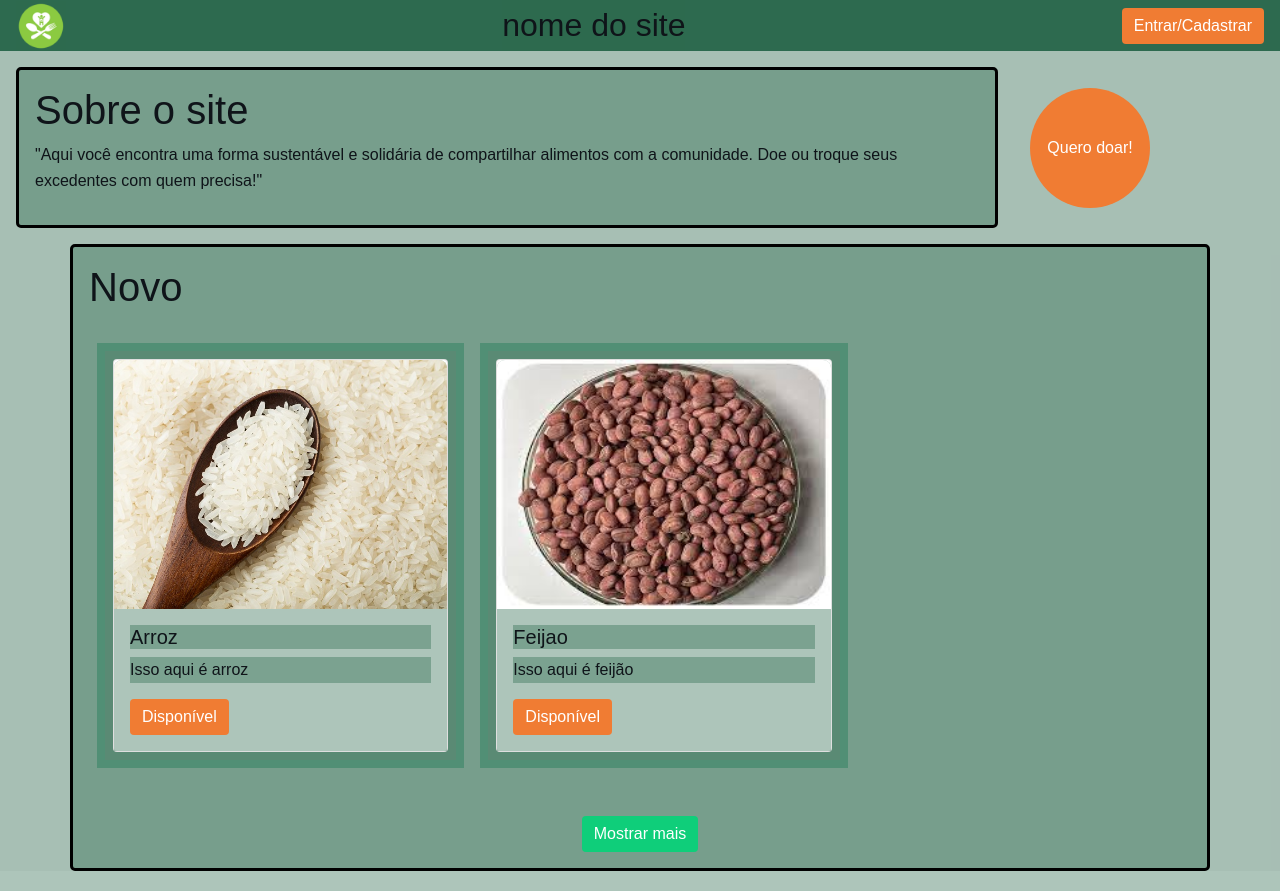
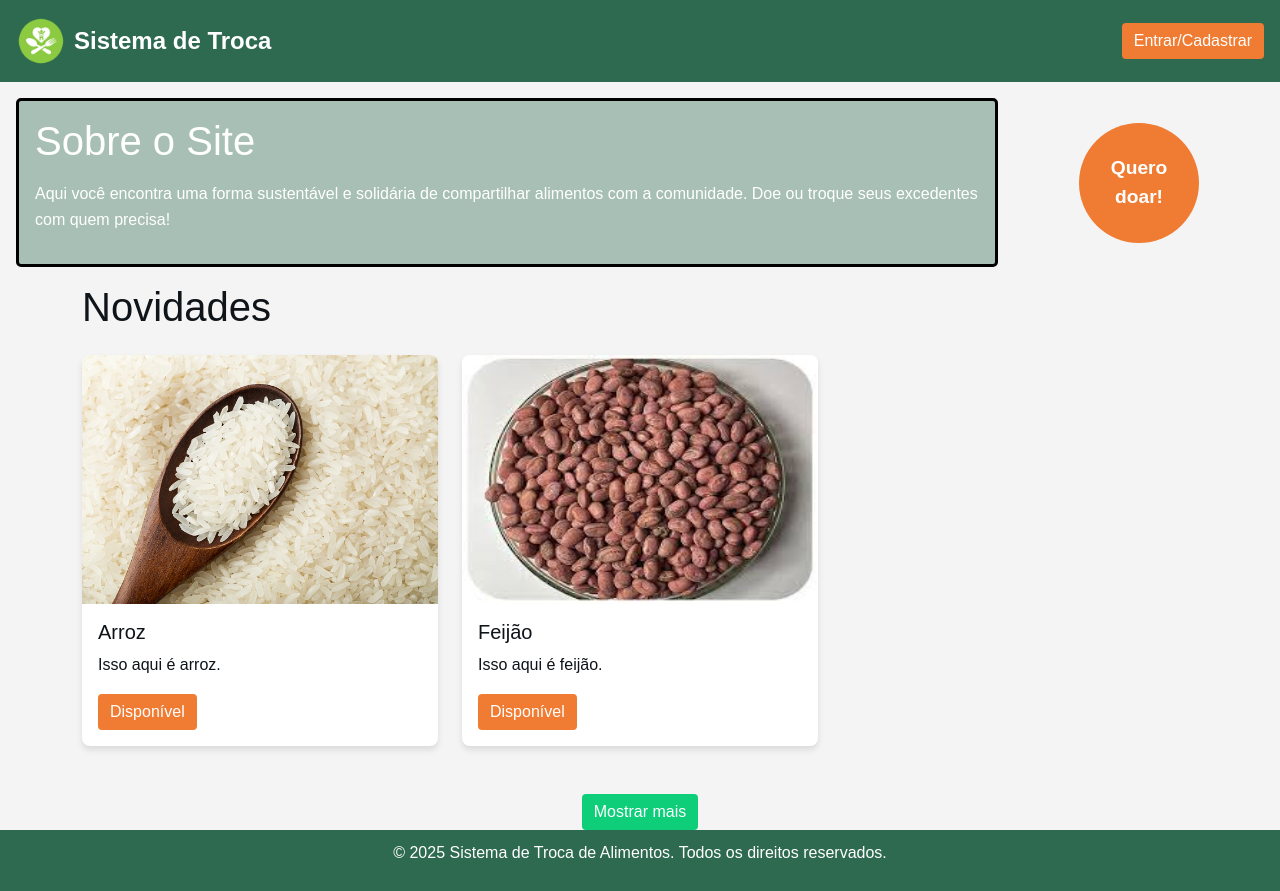
Before and after one commit to Jaum1981/projeto-final-desenvolvimento-web-UFC2024.2, a plain HTML site: page project/public/homeScreen.html in a window 1280 px wide. Drawn offline with nearby package versions, Linux system fonts and the light colour scheme.

Commit message:
prototipo tela de login e de alimento + respectivos css

```diff
--- a/project/public/homeScreen.html
+++ b/project/public/homeScreen.html
@@ -2,35 +2,36 @@
 <html lang="pt-br">
 <head>
     <meta charset="UTF-8">
-    <title>Site</title>
+    <meta name="viewport" content="width=device-width, initial-scale=1.0">
+    <title>Sistema de Troca de Alimentos</title>
     <link href="https://cdn.jsdelivr.net/npm/bootstrap@5.1.3/dist/css/bootstrap.min.css" rel="stylesheet" integrity="sha384-1BmE4kWBq78iYhFldvKuhfTAU6auU8tT94WrHftjDbrCEXSU1oBoqyl2QvZ6jIW3" crossorigin="anonymous">
-    <link rel="stylesheet" href="../src/styles/style.css">
+    <link rel="stylesheet" href="../src/styles/styleHomeScreen.css">
 </head>
 <body>
-    <header>
-        <img src="../src/imagens/logo.png" alt="Logo do site" width="50" height="50"></img>
-        <span> nome do site</span>
+<header class="d-flex align-items-center justify-content-between p-3">
+    <div class="d-flex align-items-center">
+        <img src="../src/imagens/logo.png" alt="Logo do site" width="50" height="50" class="me-2">
+        <span class="site-name">Sistema de Troca</span>
+    </div>
     <button type="button" class="btn btn-primary">Entrar/Cadastrar</button>
 </header>
 
 <div class="flex-container">
-
-        <div class = "about">
-            <h1>Sobre o site</h1>
-            <p>"Aqui você encontra uma forma sustentável e solidária de compartilhar alimentos com a comunidade. Doe ou troque seus excedentes com quem precisa!"</p>
-        </div>
+    <section class="about">
+        <h1>Sobre o Site</h1>
+        <p>Aqui você encontra uma forma sustentável e solidária de compartilhar alimentos com a comunidade. Doe ou troque seus excedentes com quem precisa!</p>
+    </section>
 
     <aside>
         <div class="d-grid gap-2">
             <button class="btn btn-primary" type="button">Quero doar!</button>
         </div>
     </aside>
-
 </div>
 
 <main>
     <div class="container">
-            <h1 class="mb-4">Novo</h1>
+        <h1 class="mb-4">Novidades</h1>
         <div class="row">
             <!-- Card 1 -->
             <div class="col-md-4 mb-4">
@@ -38,19 +39,21 @@
                     <img src="../src/imagens/arroz.png" width="249" height="249" class="card-img-top" alt="Arroz">
                     <div class="card-body">
                         <h5 class="card-title">Arroz</h5>
-                            <p class="card-text">Isso aqui é arroz</p>
+                        <p class="card-text">Isso aqui é arroz.</p>
                         <a href="#" class="btn btn-primary">Disponível</a>
                     </div>
                 </div>
             </div>
 
+            <!-- Card 2 -->
             <div class="col-md-4 mb-4">
                 <div class="card">
                     <img src="../src/imagens/feijao.jpg" width="249" height="249" class="card-img-top" alt="Feijão">
                     <div class="card-body">
-                            <h5 class="card-title">Feijao</h5>
-                            <p class="card-text">Isso aqui é feijão</p>
+                        <h5 class="card-title">Feijão</h5>
+                        <p class="card-text">Isso aqui é feijão.</p>
                         <a href="#" class="btn btn-primary">Disponível</a>
+                    </div>
                 </div>
             </div>
         </div>
@@ -59,9 +62,10 @@
         <div class="text-center mt-4">
             <a href="#" class="btn btn-secondary">Mostrar mais</a>
         </div>
-
-            </div>
     </div>
 </main>
+<footer>
+    <p>&copy; 2025 Sistema de Troca de Alimentos. Todos os direitos reservados.</p>
+</footer>
 </body>
 </html>
--- /dev/null
+++ b/project/src/styles/productStyle.css
@@ -0,0 +1,82 @@
+header {
+    display: flex;
+    justify-content: space-between;
+    align-items: center;
+    padding: 0 16px;
+    background-color: rgba(45, 106, 79);
+}
+
+header .btn.btn-primary {
+    background-color: #f07c33;
+    border: none;
+}
+
+header span {
+    font-size: 2rem;
+    color: #0f1419;
+}
+
+footer {
+    background-color: rgba(45, 106, 79);
+    color: #ffffff;
+    text-align: center;
+    padding: 10px 0;
+}
+
+.product-container {
+    background-color: rgba(45, 106, 79, 0.39);
+    color: rgb(15, 20, 25);
+    padding: 20px;
+    border-radius: 8px;
+    box-shadow: 0 4px 6px rgba(0, 0, 0, 0.1);
+}
+
+.product-image {
+    max-height: 400px;
+    border: 2px solid rgb(0, 0, 0);
+    border-radius: 8px;
+    object-fit: cover;
+}
+
+.product-title {
+    color: #ffffff;
+    font-size: 2rem;
+    text-shadow: 1px 1px 2px rgba(0, 0, 0, 0.5);
+}
+
+.product-description, .product-location, .product-expiry {
+    color: #ffffff;
+    font-size: 1rem;
+    margin-top: 10px;
+}
+
+.btn-primary {
+    background-color: #f07c33;
+    border: none;
+    color: #ffffff;
+}
+
+.btn-primary:hover {
+    background-color: #d66f2f;
+}
+
+.btn-secondary {
+    background-color: #0fce7a;
+    border: none;
+    color: #ffffff;
+}
+
+.btn-secondary:hover {
+    background-color: #0ca664;
+}
+
+@media (max-width: 768px) {
+    .product-container {
+        text-align: center;
+    }
+
+    .product-image {
+        width: 100%;
+        height: auto;
+    }
+}
--- a/project/src/styles/style.css
+++ /dev/null
@@ -1,151 +0,0 @@
-* {
-    background-color: rgba(45, 106, 79, 0.39); /* Verde suave */
-    color: rgb(15, 20, 25); /* Cor de texto (escura) */
-}
-
-body {
-    font-family: Arial, sans-serif;
-    line-height: 1.6;
-    background-color: #f4f4f4; /* Cor neutra de fundo */
-}
-
-/* Cabeçalho */
-
-header {
-    display: flex;
-    justify-content: space-between;
-    align-items: center;
-    padding: 0 16px;
-    background-color: rgba(45, 106, 79);
-}
-
-header .btn.btn-primary {
-    background-color: #f07c33; /* Laranja para botões de ação */
-    border: none;
-}
-
-header span {
-    font-size: 2rem;
-    color: #0f1419;
-}
-
-/* Sobre o site*/
-
-.flex-container {
-    display: flex;
-    gap: 16px;
-    padding: 16px;
-}
-
-.about {
-    flex: 1;
-    background-color: rgba(45, 106, 79, 0.39);
-    border: 3px solid rgb(0, 0, 0);
-    border-radius: 5px;
-    color: #ffffff;
-    padding: 16px;
-}
-
-.about p {
-    background-color: transparent;
-}
-
-.about h1 {
-    background-color: transparent;
-}
-
-/* Conteúdo Principal */
-aside {
-    width: 250px;
-    padding: 16px;
-    align-content: center;
-    background-color: transparent;
-    border: none;
-}
-
-aside .d-grid {
-    background-color: transparent;
-    border: none;
-}
-
-aside .btn.btn-primary {
-    border-radius: 50%;
-    width: 120px;
-    height: 120px;
-    background-color: #f07c33; /* Laranja para botões de ação */
-    border: none;
-}
-
-aside .btn.btn-primary:hover {
-    background-color: #d66f2f; /* Laranja mais escuro ao passar o mouse */
-}
-
-/* Estilo dos Cards */
-.card-img-top {
-    border-radius: 8px 8px 0 0; /* Arredondar a parte superior da imagem */
-}
-
-.card-body {
-    padding: 16px;
-}
-
-.card .btn {
-    background-color: #f07c33; /* Laranja para botões nos cards */
-    color: #ffffff;
-    border: none;
-}
-
-.card .btn:hover {
-    background-color: #d66f2f; /* Laranja mais escuro ao passar o mouse */
-}
-
-/* Responsividade */
-@media (max-width: 768px) {
-    .col-md-4 {
-        /* Em telas menores, os cards ocuparão toda a largura */
-        width: 100%;
-    }
-}
-
-/* Botão Mostrar Mais */
-.btn-secondary {
-    background-color: #0fce7a; /* Verde escuro para botões secundários */
-    color: #ffffff;
-    border: none;
-}
-
-.btn-secondary:hover {
-    background-color: #234e36;
-}
-
-/* Alimentos */
-
-.container {
-    margin: auto;
-    border: 3px solid rgb(0, 0, 0);
-    border-radius: 5px;
-    background-color: rgba(45, 106, 79, 0.39);
-    padding: 16px;
-}
-
-.container h1 {
-    background-color: transparent;
-}
-
-div.row {
-    background-color: transparent;
-    padding: 0px;
-    margin: 0px;
-}
-
-div.col-md-4.mb-4 {
-    margin: 8px;
-    padding: 8px;
-    border: solid rgba(0, 186, 124, 0.1) 8px;
-}
-
-div.text-center.mt-4 {
-    margin-top: 8px;
-    text-align: center;
-    background-color: transparent;
-}
--- /dev/null
+++ b/project/src/styles/styleHomeScreen.css
@@ -0,0 +1,131 @@
+/* Geral */
+body {
+    font-family: Arial, sans-serif;
+    line-height: 1.6;
+    background-color: #f4f4f4; /* Fundo neutro */
+    color: rgb(15, 20, 25);
+}
+
+* {
+    margin: 0;
+    padding: 0;
+    box-sizing: border-box;
+}
+
+/* Cabeçalho */
+header {
+    background-color: rgba(45, 106, 79, 1); /* Verde escuro */
+    color: #ffffff;
+}
+
+header .site-name {
+    font-size: 1.5rem;
+    font-weight: bold;
+    color: #ffffff;
+}
+
+/* Sobre o site */
+.flex-container {
+    display: flex;
+    gap: 16px;
+    padding: 16px;
+}
+
+.about {
+    flex: 1;
+    background-color: rgba(45, 106, 79, 0.39);
+    border: 3px solid #000000;
+    border-radius: 5px;
+    padding: 16px;
+    color: #ffffff;
+}
+
+.about h1 {
+    margin-bottom: 16px;
+}
+
+aside {
+    width: 250px;
+    display: flex;
+    justify-content: center;
+    align-items: center;
+}
+
+aside .btn {
+    border-radius: 50%;
+    width: 120px;
+    height: 120px;
+    background-color: #f07c33;
+    color: #ffffff;
+    border: none;
+    font-weight: bold;
+    font-size: 1.2rem;
+}
+
+aside .btn:hover {
+    background-color: #d66f2f;
+}
+
+footer {
+    background-color: rgba(45, 106, 79);
+    color: #ffffff;
+    text-align: center;
+    padding: 10px 0;
+}
+
+/* Cards */
+.card {
+    border: none;
+    border-radius: 8px;
+    box-shadow: 0 4px 6px rgba(0, 0, 0, 0.1);
+}
+
+.card-img-top {
+    border-radius: 8px 8px 0 0;
+}
+
+.card .btn {
+    background-color: #f07c33;
+    color: #ffffff;
+    border: none;
+}
+
+.card .btn:hover {
+    background-color: #d66f2f;
+}
+
+.btn-primary {
+    background-color: #f07c33;
+    border: none;
+    color: #ffffff;
+}
+
+.btn-primary:hover {
+    background-color: #d66f2f;
+}
+
+/* Botão Mostrar Mais */
+.btn-secondary {
+    background-color: #0fce7a;
+    color: #ffffff;
+    border: none;
+}
+
+.btn-secondary:hover {
+    background-color: #0c9a5a;
+}
+
+/* Responsividade */
+@media (max-width: 768px) {
+    .flex-container {
+        flex-direction: column;
+    }
+
+    aside {
+        width: 100%;
+    }
+
+    .col-md-4 {
+        width: 100%;
+    }
+}
--- /dev/null
+++ b/project/src/styles/styleLoginScreen.css
@@ -0,0 +1,66 @@
+.login-container {
+    background-color: rgba(45, 106, 79, 0.39);
+    color: rgb(15, 20, 25);
+}
+
+/* Card de login/cadastro */
+.login-card {
+    width: 100%;
+    max-width: 400px;
+    background-color: rgba(45, 106, 79, 0.39);
+    border: 3px solid rgb(0, 0, 0);
+    border-radius: 8px;
+    box-shadow: 0 4px 6px rgba(0, 0, 0, 0.1);
+}
+
+/* botões */
+.btn-primary {
+    background-color: #f07c33;
+    border: none;
+    color: #ffffff;
+}
+
+.btn-primary:hover {
+    background-color: #d66f2f;
+}
+
+/* Tabs */
+.nav-tabs .nav-link.active {
+    background-color: #f07c33;
+    color: #ffffff;
+    border: none;
+}
+
+.nav-tabs .nav-link {
+    color: rgb(15, 20, 25);
+    border: none;
+}
+
+.nav-tabs .nav-link:hover {
+    background-color: rgba(45, 106, 79, 0.1);
+}
+
+/* Inputs */
+.form-control {
+    border: 1px solid rgb(0, 0, 0);
+    border-radius: 4px;
+}
+
+.form-control:focus {
+    border-color: #f07c33;
+    box-shadow: 0 0 0 0.2rem rgba(240, 124, 51, 0.25);
+}
+
+/* Títulos */
+.card-body h1 {
+    color: #ffffff;
+    font-size: 2rem;
+    text-shadow: 1px 1px 2px rgba(0, 0, 0, 0.5);
+}
+
+/* Responsividade */
+@media (max-width: 576px) {
+    .login-card {
+        margin: 0 16px;
+    }
+}
```
Also changed, not shown: project/public/loginScreen.html (added, +80 -0 lines), project/public/productScreen.html (added, +46 -0 lines). Lines whose indentation alone changed are shown as unchanged.
